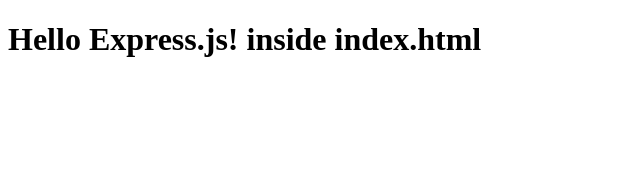
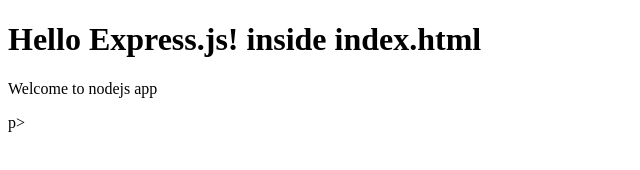
Before and after one commit to ganeshsawhney/web-server, a website: page public/index.html in a window 1280 px wide. Shown: the whole page, without its empty margins (0-640 px from the left). Drawn offline with Linux system fonts and the light colour scheme.

Commit message:
Testing commit and push

```diff
--- a/public/index.html
+++ b/public/index.html
@@ -6,5 +6,6 @@
 	</head>
 	<body>
 		<h1>Hello Express.js! inside index.html</h1>
+		<p>Welcome to nodejs app</p>p>
 	</body>
 </html>
```
